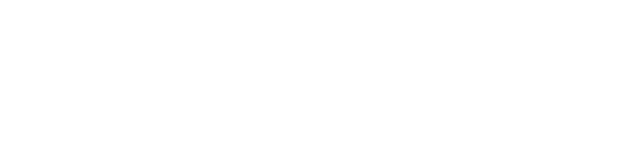
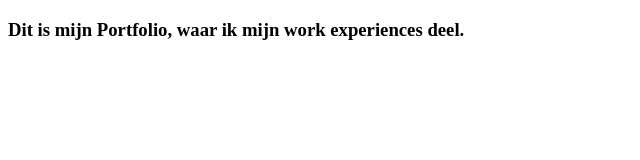
Before and after one commit to j5x/j5x.github.io, a plain HTML site: page index.html in a window 1280 px wide. Shown: the whole page, without its empty margins (0-640 px from the left). Drawn offline with Linux system fonts and the light colour scheme.

Commit message:
Second commit
Going to add a header on next commit

```diff
--- a/index.html
+++ b/index.html
@@ -7,6 +7,8 @@
     <title>Portfolio Jason Siegersma</title>
 </head>
 <body>
-
+    <h3>
+        Dit is mijn Portfolio, waar ik mijn work experiences deel.
+    </h3>
 </body>
 </html>
```
Also changed, not shown: 1 other file.
